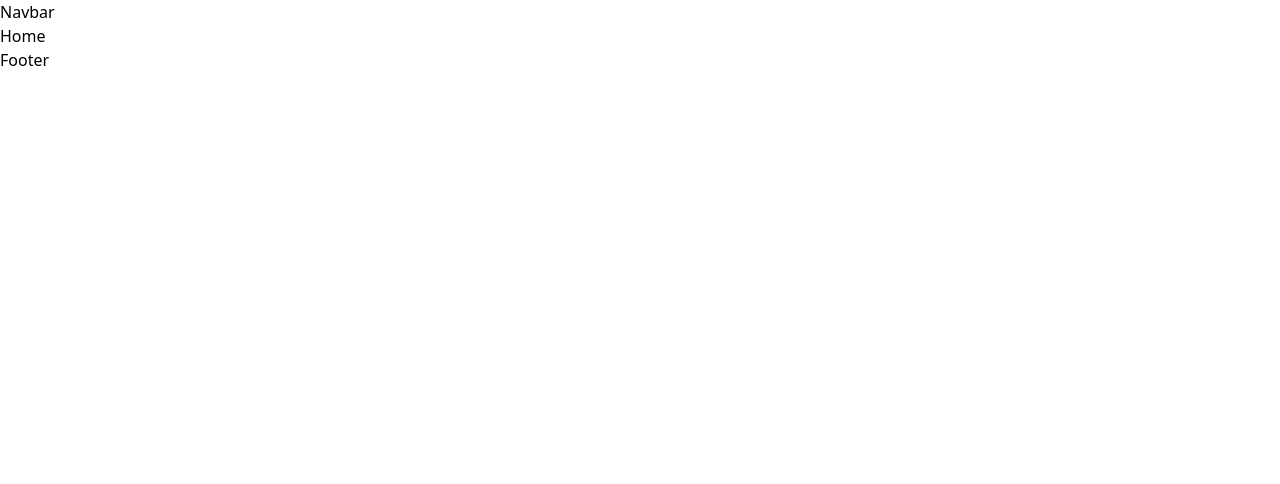
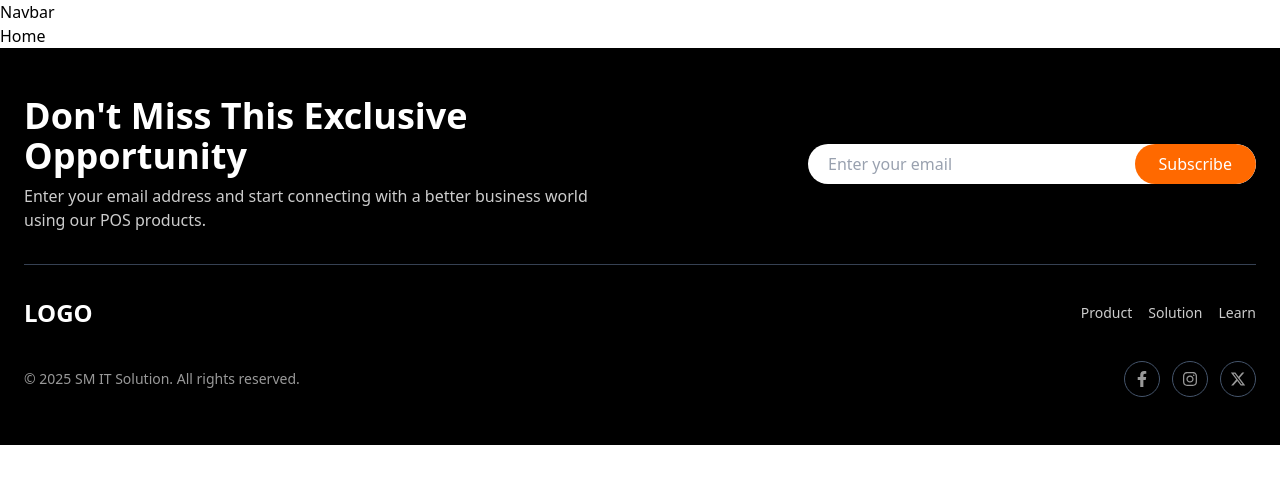
Before and after one commit to Mdsakib999/Pos-UI, a React (Vite) app: page / in a window 1280 px wide. Shown: the top 484 px of the page. Built offline with nearby package versions, Linux system fonts and the light colour scheme.

Commit message:
Footer added

```diff
--- a/package.json
+++ b/package.json
@@ -16,6 +16,7 @@
     "react-dom": "^19.1.0",
     "react-icons": "^5.5.0",
     "react-router": "^7.6.3",
+    "react-router-dom": "^7.6.3",
     "tailwindcss": "^4.1.11"
   },
   "devDependencies": {
--- a/src/components/shared/Footer.jsx
+++ b/src/components/shared/Footer.jsx
@@ -1,5 +1,78 @@
+import { FaFacebookF, FaInstagram } from "react-icons/fa";
+import { FaXTwitter } from "react-icons/fa6";
+import { NavLink } from "react-router-dom";
+
 const Footer = () => {
-  return <div>Footer</div>;
+  return (
+    <div className="bg-black text-white px-6 py-12 w-full">
+      <div className="max-w-7xl mx-auto space-y-8">
+        {/* Top Section */}
+        <div className="flex flex-col lg:flex-row justify-between items-start lg:items-center gap-6">
+          <div className="max-w-xl space-y-2">
+            <h1 className="text-3xl md:text-4xl font-semibold">
+              Don't Miss This Exclusive Opportunity
+            </h1>
+            <p className="text-sm md:text-base text-white/80">
+              Enter your email address and start connecting with a better
+              business world using our POS products.
+            </p>
+          </div>
+
+          {/* Email Subscription */}
+          <div className="w-full sm:max-w-md">
+            <div className="flex items-center bg-white rounded-full overflow-hidden shadow-lg">
+              <input
+                type="email"
+                placeholder="Enter your email"
+                className="flex-1 px-5 py-2 text-gray-700 placeholder-gray-400 focus:outline-none"
+              />
+              <button className="bg-orange-500 hover:bg-orange-600 text-white px-6 py-2 rounded-full whitespace-nowrap">
+                Subscribe
+              </button>
+            </div>
+          </div>
+        </div>
+
+        <hr className="border-gray-700" />
+
+        {/* Middle Section */}
+        <div className="flex flex-col lg:flex-row justify-between items-start lg:items-center gap-6">
+          <div className="text-2xl font-bold">LOGO</div>
+          <ul className="flex flex-col lg:flex-row gap-4 text-sm text-white/80">
+            {[
+              { label: "Product", to: "/" },
+              { label: "Solution", to: "/solutions" },
+              { label: "Learn", to: "/learn" },
+            ].map((link) => (
+              <li key={link.label}>
+                <NavLink
+                  to={link.to}
+                  className="hover:text-white transition-colors duration-200"
+                >
+                  {link.label}
+                </NavLink>
+              </li>
+            ))}
+          </ul>
+        </div>
+
+        {/* Bottom Section */}
+        <div className="flex flex-col sm:flex-row justify-between items-center text-sm text-white/60 gap-4">
+          <p>© 2025 SM IT Solution. All rights reserved.</p>
+          <div className="flex gap-3">
+            {[FaFacebookF, FaInstagram, FaXTwitter].map((Icon, i) => (
+              <div
+                key={i}
+                className="w-9 h-9 rounded-full border border-slate-600 flex items-center justify-center hover:bg-white hover:text-black transition"
+              >
+                <Icon size={16} />
+              </div>
+            ))}
+          </div>
+        </div>
+      </div>
+    </div>
+  );
 };
 
 export default Footer;
```
Also changed, not shown: 1 other file (tests, documents, lock files or other folders).
